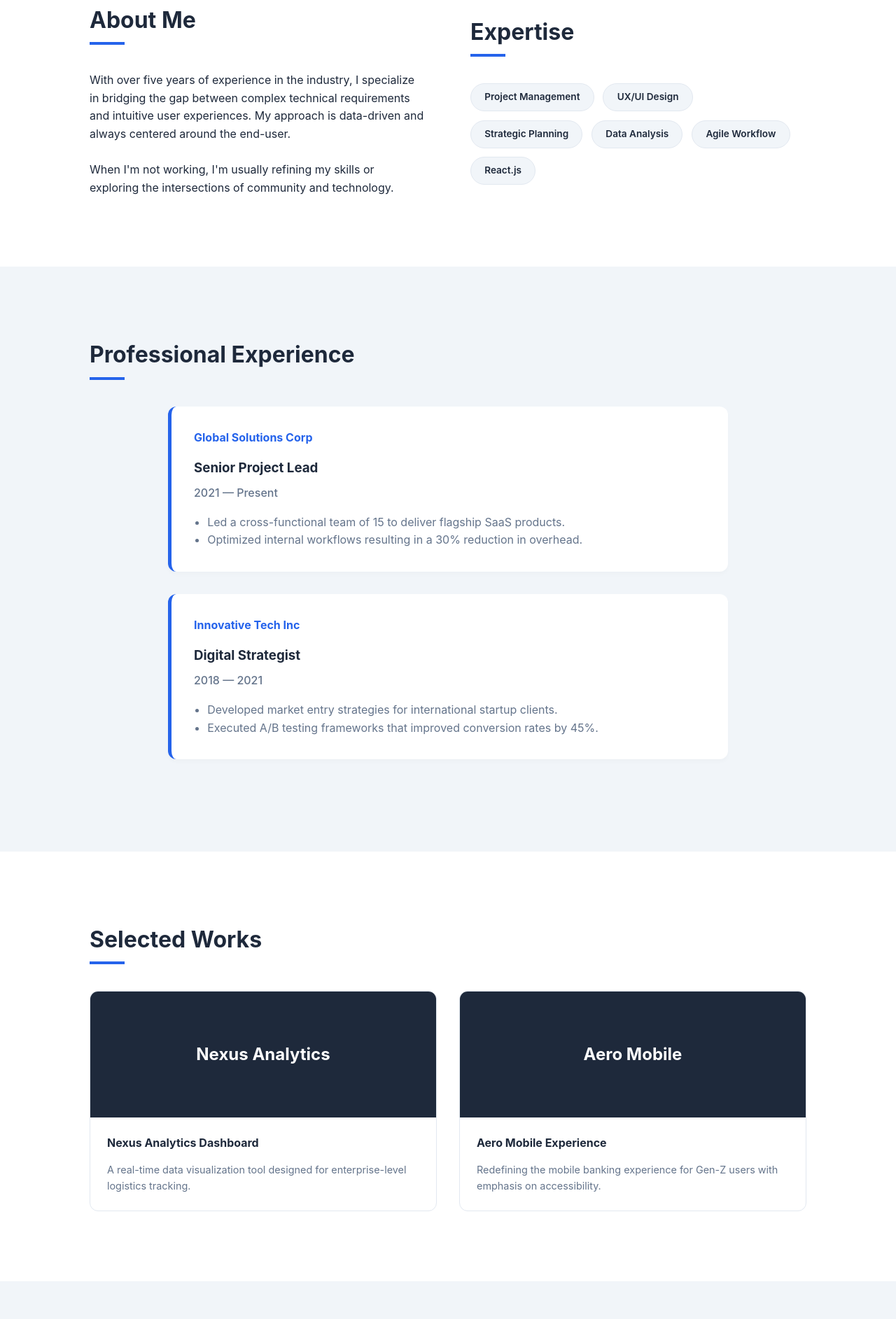
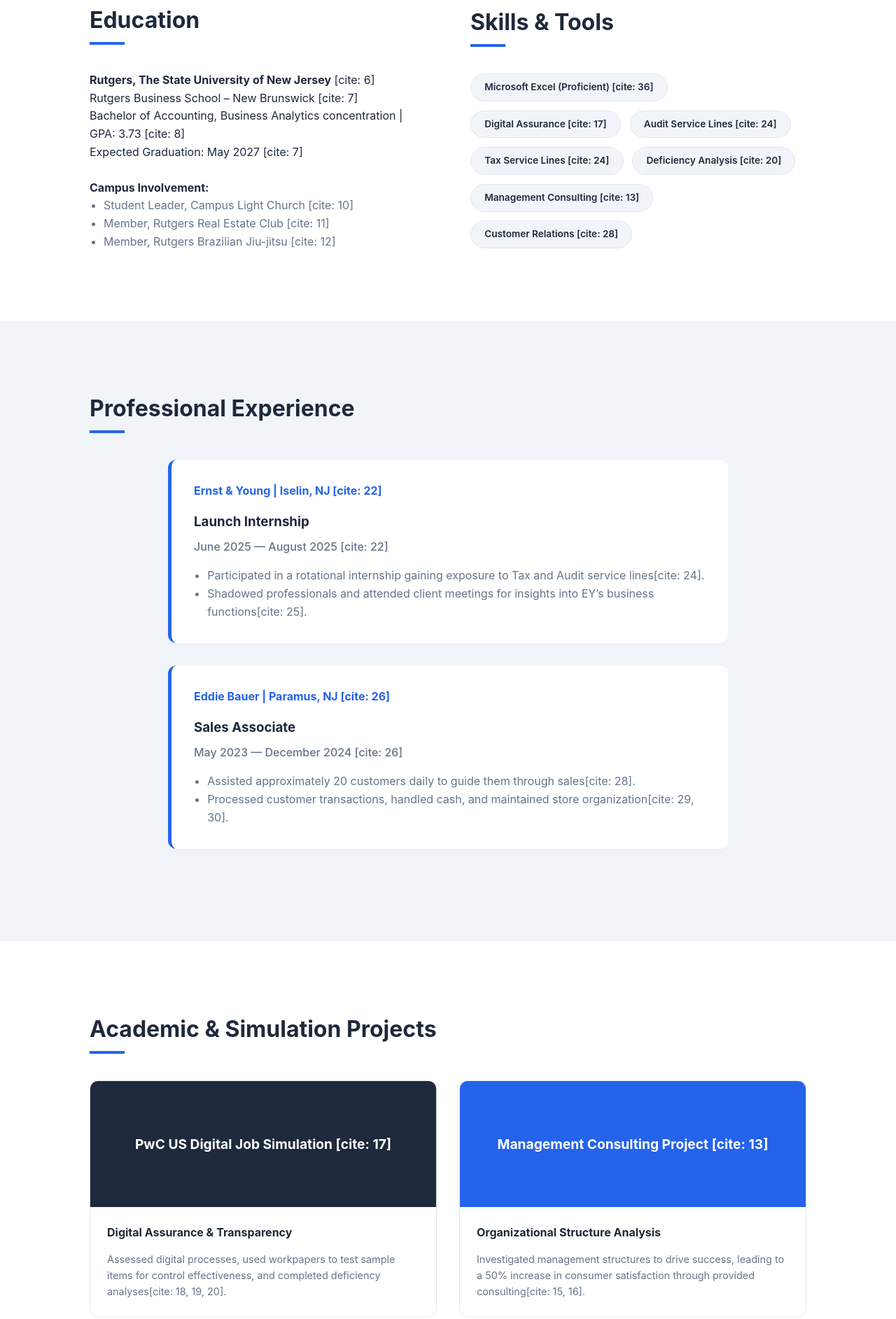
Before and after one commit to Marcelo-Ramirez468/Marcelo-Ramirez468.github.io, a plain HTML site: page index.html in a window 1280 px wide. Shown: the part 897-2782 px from the top of the page at 70% size. Drawn offline with Linux system fonts and the light colour scheme.

Commit message:
Update index.html

```diff
--- a/index.html
+++ b/index.html
@@ -3,7 +3,7 @@
 <head>
     <meta charset="UTF-8">
     <meta name="viewport" content="width=device-width, initial-scale=1.0">
-    <title>Professional Portfolio | Jane Doe</title>
+    <title>Marcelo Ramirez | Accounting & Business Analytics</title>
     <style>
         /* --- CSS Variables & Reset --- */
         :root {
@@ -216,8 +216,10 @@
             align-items: center;
             justify-content: center;
             color: var(--white);
-            font-size: 1.5rem;
+            font-size: 1.2rem;
             font-weight: bold;
+            padding: 20px;
+            text-align: center;
         }
 
         .card-body { padding: 1.5rem; }
@@ -268,12 +270,12 @@
 <body>
 
     <nav>
-        <a href="#" class="logo">JANE.DOE</a>
+        <a href="#" class="logo">MARCELO RAMIREZ</a>
         <div class="nav-links">
             <a href="#home">Home</a>
             <a href="#about">About</a>
             <a href="#experience">Experience</a>
-            <a href="#projects">Work</a>
+            <a href="#projects">Projects</a>
             <a href="#hobbies">Hobbies</a>
             <a href="#contact">Contact</a>
         </div>
@@ -281,29 +283,38 @@
 
     <section id="home">
         <div class="hero-content reveal">
-            <h1>Designing the future of <span style="color: var(--primary-blue);">Digital Strategy</span>.</h1>
-            <p>I am a multidisciplinary Specialist focusing on high-impact solutions for modern businesses. Let's build something remarkable.</p>
-            <a href="#projects" class="btn">View My Portfolio</a>
+            <h1>Marcelo <span style="color: var(--primary-blue);">Ramirez</span></h1>
+            <p>Accounting Student at Rutgers Business School with a focus on Business Analytics. Aspiring professional dedicated to digital assurance and financial excellence[cite: 1, 7, 8].</p>
+            <a href="#experience" class="btn">View My Experience</a>
         </div>
     </section>
 
     <section id="about">
         <div class="about-container">
             <div class="reveal">
-                <h2 class="section-title">About Me</h2>
-                <p>With over five years of experience in the industry, I specialize in bridging the gap between complex technical requirements and intuitive user experiences. My approach is data-driven and always centered around the end-user.</p>
+                <h2 class="section-title">Education</h2>
+                <p><strong>Rutgers, The State University of New Jersey</strong> [cite: 6]</p>
+                <p>Rutgers Business School – New Brunswick [cite: 7]</p>
+                <p>Bachelor of Accounting, Business Analytics concentration | GPA: 3.73 [cite: 8]</p>
+                <p>Expected Graduation: May 2027 [cite: 7]</p>
                 <br>
-                <p>When I'm not working, I'm usually refining my skills or exploring the intersections of community and technology.</p>
+                <p><strong>Campus Involvement:</strong></p>
+                <ul style="margin-left: 20px; color: var(--medium-grey);">
+                    <li>Student Leader, Campus Light Church [cite: 10]</li>
+                    <li>Member, Rutgers Real Estate Club [cite: 11]</li>
+                    <li>Member, Rutgers Brazilian Jiu-jitsu [cite: 12]</li>
+                </ul>
             </div>
             <div class="reveal">
-                <h2 class="section-title">Expertise</h2>
+                <h2 class="section-title">Skills & Tools</h2>
                 <div class="skills-grid">
-                    <span class="skill-tag">Project Management</span>
-                    <span class="skill-tag">UX/UI Design</span>
-                    <span class="skill-tag">Strategic Planning</span>
-                    <span class="skill-tag">Data Analysis</span>
-                    <span class="skill-tag">Agile Workflow</span>
-                    <span class="skill-tag">React.js</span>
+                    <span class="skill-tag">Microsoft Excel (Proficient) [cite: 36]</span>
+                    <span class="skill-tag">Digital Assurance [cite: 17]</span>
+                    <span class="skill-tag">Audit Service Lines [cite: 24]</span>
+                    <span class="skill-tag">Tax Service Lines [cite: 24]</span>
+                    <span class="skill-tag">Deficiency Analysis [cite: 20]</span>
+                    <span class="skill-tag">Management Consulting [cite: 13]</span>
+                    <span class="skill-tag">Customer Relations [cite: 28]</span>
                 </div>
             </div>
         </div>
@@ -313,73 +324,72 @@
         <h2 class="section-title reveal">Professional Experience</h2>
         <div class="timeline">
             <div class="exp-card reveal">
-                <span class="company">Global Solutions Corp</span>
-                <h3>Senior Project Lead</h3>
-                <p style="margin-bottom: 1rem; font-weight: 500; color: var(--medium-grey);">2021 — Present</p>
+                <span class="company">Ernst & Young | Iselin, NJ [cite: 22]</span>
+                <h3>Launch Internship</h3>
+                <p style="margin-bottom: 1rem; font-weight: 500; color: var(--medium-grey);">June 2025 — August 2025 [cite: 22]</p>
                 <ul>
-                    <li>Led a cross-functional team of 15 to deliver flagship SaaS products.</li>
-                    <li>Optimized internal workflows resulting in a 30% reduction in overhead.</li>
+                    <li>Participated in a rotational internship gaining exposure to Tax and Audit service lines[cite: 24].</li>
+                    <li>Shadowed professionals and attended client meetings for insights into EY’s business functions[cite: 25].</li>
                 </ul>
             </div>
 
             <div class="exp-card reveal">
-                <span class="company">Innovative Tech Inc</span>
-                <h3>Digital Strategist</h3>
-                <p style="margin-bottom: 1rem; font-weight: 500; color: var(--medium-grey);">2018 — 2021</p>
+                <span class="company">Eddie Bauer | Paramus, NJ [cite: 26]</span>
+                <h3>Sales Associate</h3>
+                <p style="margin-bottom: 1rem; font-weight: 500; color: var(--medium-grey);">May 2023 — December 2024 [cite: 26]</p>
                 <ul>
-                    <li>Developed market entry strategies for international startup clients.</li>
-                    <li>Executed A/B testing frameworks that improved conversion rates by 45%.</li>
+                    <li>Assisted approximately 20 customers daily to guide them through sales[cite: 28].</li>
+                    <li>Processed customer transactions, handled cash, and maintained store organization[cite: 29, 30].</li>
                 </ul>
             </div>
         </div>
     </section>
 
     <section id="projects">
-        <h2 class="section-title reveal">Selected Works</h2>
+        <h2 class="section-title reveal">Academic & Simulation Projects</h2>
         <div class="grid-layout">
             <div class="card reveal">
-                <div class="card-img" style="background: var(--dark-grey);">Nexus Analytics</div>
+                <div class="card-img" style="background: var(--dark-grey);">PwC US Digital Job Simulation [cite: 17]</div>
                 <div class="card-body">
-                    <h4>Nexus Analytics Dashboard</h4>
-                    <p>A real-time data visualization tool designed for enterprise-level logistics tracking.</p>
+                    <h4>Digital Assurance & Transparency</h4>
+                    <p>Assessed digital processes, used workpapers to test sample items for control effectiveness, and completed deficiency analyses[cite: 18, 19, 20].</p>
                 </div>
             </div>
 
             <div class="card reveal">
-                <div class="card-img" style="background: var(--dark-grey);">Aero Mobile</div>
+                <div class="card-img" style="background: var(--primary-blue);">Management Consulting Project [cite: 13]</div>
                 <div class="card-body">
-                    <h4>Aero Mobile Experience</h4>
-                    <p>Redefining the mobile banking experience for Gen-Z users with emphasis on accessibility.</p>
+                    <h4>Organizational Structure Analysis</h4>
+                    <p>Investigated management structures to drive success, leading to a 50% increase in consumer satisfaction through provided consulting[cite: 15, 16].</p>
                 </div>
             </div>
         </div>
     </section>
 
     <section id="hobbies" style="background-color: var(--light-grey);">
-        <h2 class="section-title reveal">Beyond the Office</h2>
+        <h2 class="section-title reveal">Community & Hobbies</h2>
         <div class="grid-layout">
-
             <div class="card reveal">
-                <div class="card-img" style="background: linear-gradient(135deg, var(--primary-blue), #60a5fa);">🏃‍♂️ Running</div>
+                <div class="card-img" style="background: linear-gradient(135deg, var(--primary-blue), #60a5fa);">🌍 Missionary Work</div>
                 <div class="card-body">
-                    <h4>Endurance & Focus</h4>
-                    <p>I enjoy long-distance running to stay sharp and disciplined. It’s my favorite way to clear my head and set new personal goals.</p>
+                    <h4>Lead The Cause Local</h4>
+                    <p>Participated in a weeklong missionary trip in Manhattan, distributing care packages to those in need[cite: 32, 33, 34].</p>
                 </div>
             </div>
 
             <div class="card reveal">
-                <div class="card-img" style="background: linear-gradient(135deg, var(--dark-grey), var(--medium-grey));">🤝 Volunteering</div>
+                <div class="card-img" style="background: linear-gradient(135deg, var(--dark-grey), var(--medium-grey));">🥋 Jiu-Jitsu</div>
                 <div class="card-body">
-                    <h4>Community Impact</h4>
-                    <p>Giving back is a core value of mine. I regularly dedicate time to local initiatives that support community growth.</p>
+                    <h4>Rutgers Brazilian Jiu-jitsu</h4>
+                    <p>Active member of the Rutgers Brazilian Jiu-jitsu club, demonstrating discipline and physical fitness[cite: 12].</p>
                 </div>
             </div>
 
             <div class="card reveal">
-                <div class="card-img" style="background: linear-gradient(135deg, #3b82f6, var(--dark-grey));">📚 Reading</div>
+                <div class="card-img" style="background: linear-gradient(135deg, #3b82f6, var(--dark-grey));">⛪ Leadership</div>
                 <div class="card-body">
-                    <h4>Continuous Learning</h4>
-                    <p>An avid reader of non-fiction and tech history, I believe a broad perspective is the best tool for creative problem-solving.</p>
+                    <h4>Campus Light Church</h4>
+                    <p>Serving as a Student Leader to help guide and support the campus community[cite: 10].</p>
                 </div>
             </div>
 
@@ -388,15 +398,13 @@
 
     <footer id="contact">
         <div class="contact-info reveal">
-            <h2>Ready to collaborate?</h2>
-            <p>I'm currently open to new opportunities and interesting projects.</p>
+            <h2>Get in Touch</h2>
+            <p>Fair Lawn, NJ 07410 [cite: 2]</p>
             <div class="social-links">
-                <a href="#">LINKEDIN</a>
-                <a href="#">GITHUB</a>
-                <a href="#">TWITTER</a>
-                <a href="mailto:hello@example.com">EMAIL</a>
+                <a href="mailto:maramirezg2005@gmail.com">EMAIL: maramirezg2005@gmail.com [cite: 4]</a>
+                <a href="tel:5515023309">CELL: (551) 502-3309 [cite: 3]</a>
             </div>
-            <p class="copyright">© 2026 Jane Doe. Built with HTML, CSS, and JS.</p>
+            <p class="copyright">© 2026 Marcelo Ramirez. All rights reserved.</p>
         </div>
     </footer>
 
```
